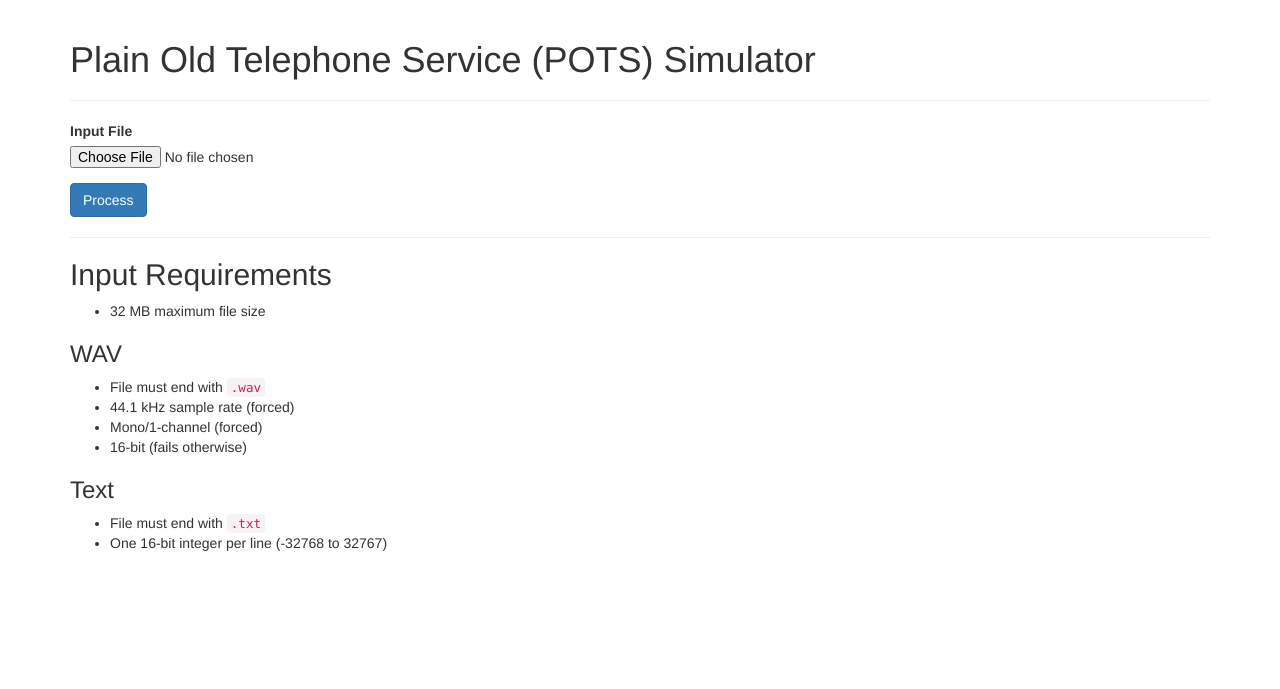
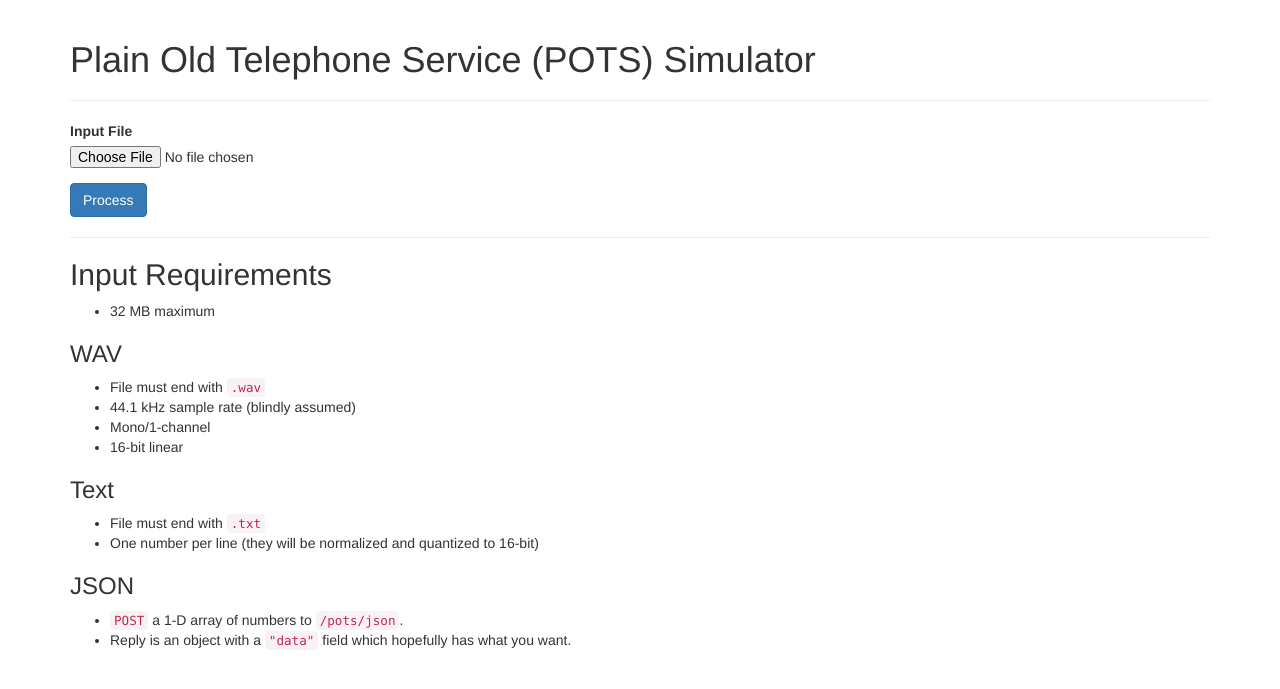
Before and after one commit to errahulsingh/pots-sim, a Flask app: page /pots in a window 1280 px wide. Shown: the top 689 px of the page. Run offline with Flask 2, Linux system fonts and the light colour scheme; some libraries are stand-ins or nearby versions.

Commit message:
Add JSON endpoint, be a bit more liberal on input

```diff
--- a/app.py
+++ b/app.py
@@ -12,8 +12,28 @@ app.debug = True
 def root():
     return fl.render_template('root.html')
 
+@app.route('/pots/json', methods=['GET', 'POST'])
+def pots_processor_json():
+    if fl.request.method == 'POST':
+        data = np.array(fl.request.get_json(cache=False))
+        try:
+            data = filters.pots(data)
+            reply = {'data': data.tolist(), 'rate': 44100}
+            status_code = 200
+
+        except Exception as e:
+            reply = {'error': str(e)}
+            status_code = 400
+
+        resp = fl.jsonify(**reply)
+        resp.status_code = status_code
+        return resp
+
+    else:
+        return fl.redirect('/pots')
+
 @app.route('/pots', methods=['GET', 'POST'])
-def pots_process():
+def pots_processor():
     if fl.request.method == 'POST':
         file = fl.request.files['file']
         fext = file.filename.split('.')[-1]
--- a/templates/pots.html
+++ b/templates/pots.html
@@ -13,20 +13,27 @@
 <hr>
 <h2>Input Requirements</h2>
 <ul>
-  <li>32 MB maximum file size</li>
+  <li>32 MB maximum</li>
 </ul>
 
 <h3>WAV</h3>
 <ul>
   <li>File must end with <code>.wav</code></li>
-  <li>44.1 kHz sample rate (forced)</li>
-  <li>Mono/1-channel (forced)</li>
-  <li>16-bit (fails otherwise)</li>
+  <li>44.1 kHz sample rate (blindly assumed)</li>
+  <li>Mono/1-channel</li>
+  <li>16-bit linear</li>
 </ul>
 
 <h3>Text</h3>
 <ul>
   <li>File must end with <code>.txt</code></li>
-  <li>One 16-bit integer per line (-32768 to 32767)</li>
+  <li>One number per line (they will be normalized and quantized to 16-bit)</li>
 </ul>
+
+<h3>JSON</h3>
+<ul>
+  <li><code>POST</code> a 1-D array of numbers to <code>/pots/json</code>.</li>
+  <li>Reply is an object with a <code>"data"</code> field which hopefully has what you want.</li>
+</ul>
+
 {% endblock %}
```
Also changed, not shown: filters.py (+17 -8 lines), 1 other file.
